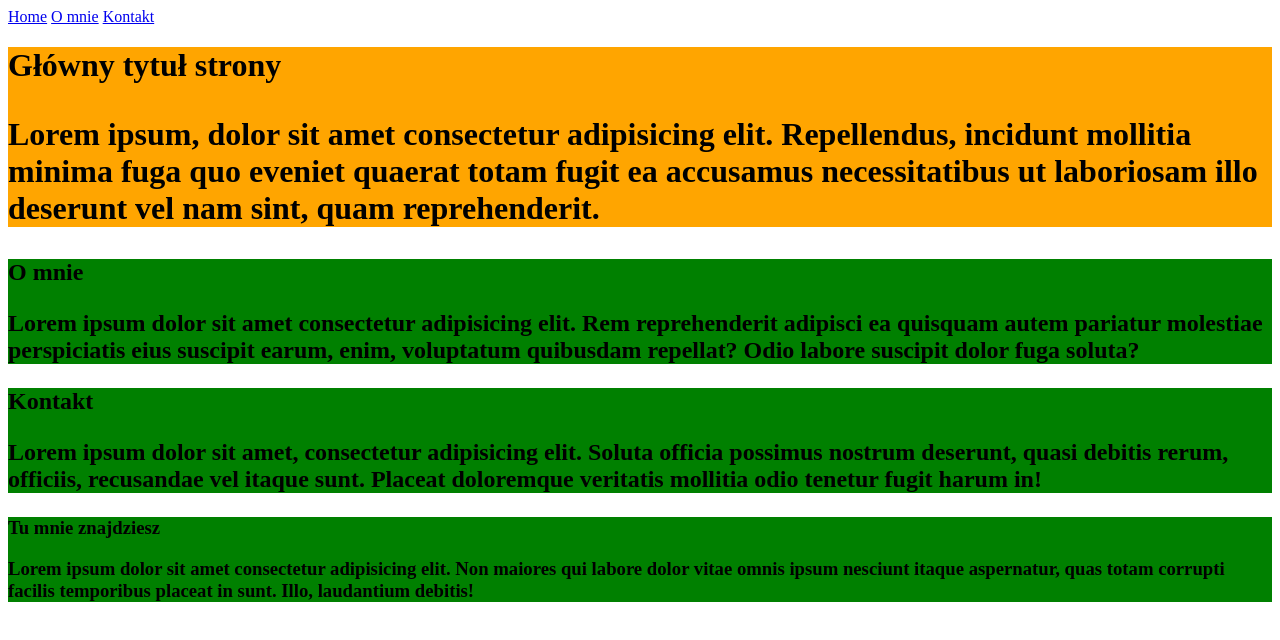
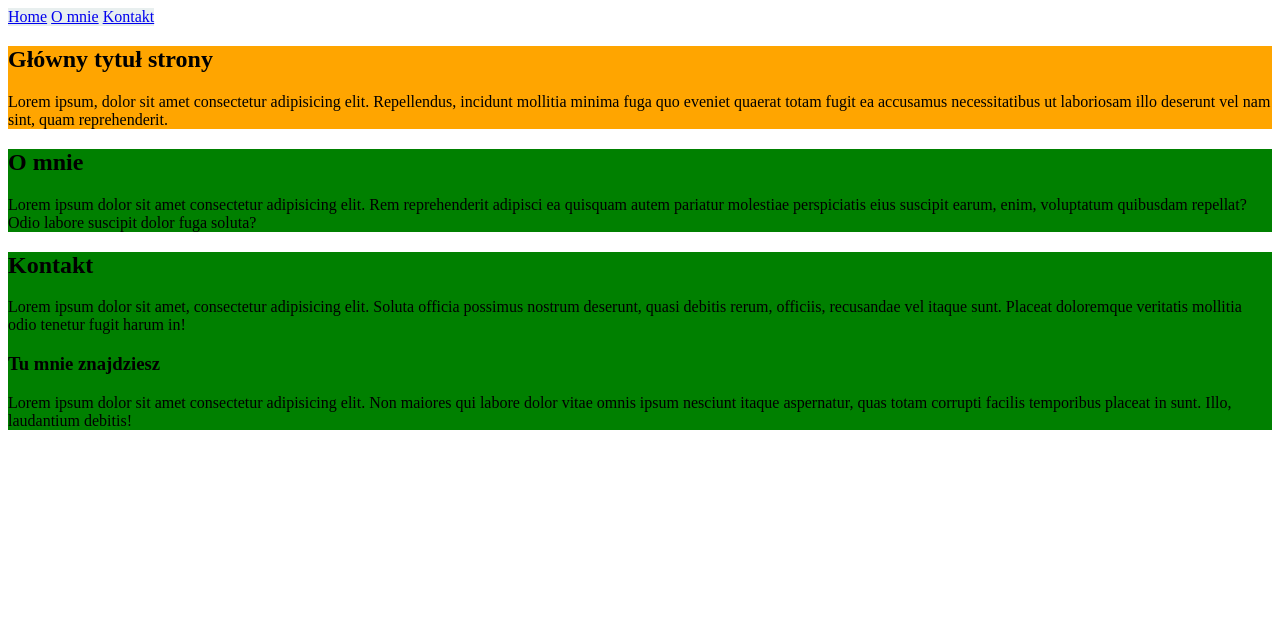
Before and after one commit to mariag999/2-struktura-strony-html., a plain HTML site: page index.html in a window 1280 px wide. Drawn offline with Linux system fonts and the light colour scheme.

Commit message:
pierwsza zmiana

```diff
--- a/css/style.css
+++ b/css/style.css
@@ -1,6 +1,10 @@
-h1{background-color: orange;
+#glowny-tytul-strony{background-color: orange;
 }
-h2{background-color: green;
+#o-mnie{background-color: green;
 }
-h3{background-color: green;
+#kontakt{background-color: green;
 }
+
+div{background-color: rgb(232, 239, 239);
+width: fit-content;
+height: fit-content;}
--- a/index.html
+++ b/index.html
@@ -17,38 +17,44 @@
         <a href="konytakt">Kontakt</a>
     </div>
 
-    <h1>Główny tytuł strony
+    <section id="glowny-tytul-strony" class="section">
+        <h1>Główny tytuł strony
+        </h1>
         <p>Lorem ipsum, dolor sit amet consectetur adipisicing elit. Repellendus, incidunt mollitia minima fuga quo
             eveniet
             quaerat totam fugit ea accusamus necessitatibus ut laboriosam illo deserunt vel nam sint, quam
             reprehenderit.
         </p>
-    </h1>
+    </section>
 
 
-
-    <h2>O mnie
+    <section id="o-mnie" class="section">
+        <h2>O mnie
+        </h2>
         <p>Lorem ipsum dolor sit amet consectetur adipisicing elit. Rem reprehenderit adipisci ea quisquam autem
             pariatur
             molestiae perspiciatis eius suscipit earum, enim, voluptatum quibusdam repellat? Odio labore suscipit dolor
             fuga
             soluta?</p>
-    </h2>
+    </section>
 
 
-
-    <h2>Kontakt
+    <section id="kontakt" class="section">
+        <h2>Kontakt
+        </h2>
         <p>Lorem ipsum dolor sit amet, consectetur adipisicing elit. Soluta officia possimus nostrum deserunt, quasi
             debitis
             rerum, officiis, recusandae vel itaque sunt. Placeat doloremque veritatis mollitia odio tenetur fugit harum
             in!
         </p>
+
         <h3>Tu mnie znajdziesz
+        </h3>
         <p>Lorem ipsum dolor sit amet consectetur adipisicing elit. Non maiores qui labore dolor vitae omnis ipsum
             nesciunt
             itaque aspernatur, quas totam corrupti facilis temporibus placeat in sunt. Illo, laudantium debitis!</p>
-    </h3>
-    </h2>
+
+    </section>
 
 
 
```
